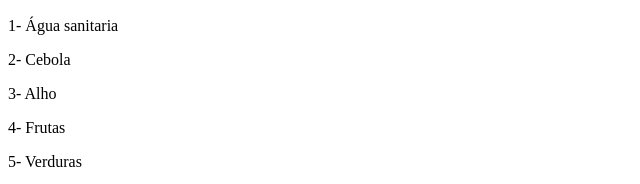
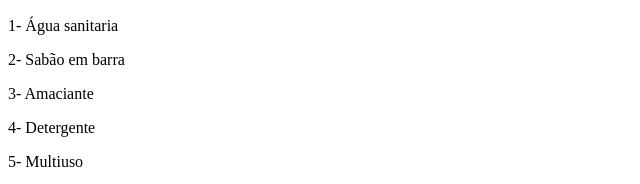
Before and after one commit to Emiliprado20/LISTA-DE-COMPRAS-, a plain HTML site: page index.html in a window 1280 px wide. Shown: the part 1344-1528 px from the top of the page, without its empty margins (0-640 px from the left). Drawn offline with Linux system fonts and the light colour scheme.

Commit message:
Update index.html

```diff
--- a/index.html
+++ b/index.html
@@ -63,14 +63,17 @@
         <h2>PRODUTOS DE LIMPEZA</h2>
         <p class="agua sanitaria">
         <tittle>1- Água sanitaria</tittle> </p>
-        <p class="cebola">
-        <tittle>2- Cebola</tittle> </p>
-        <p class="alho">
-        <tittle>3- Alho</tittle> </p>
-        <p class="frutas">
-        <tittle>4- Frutas</tittle> </p>
-        <p class="verduras">
-        <tittle>5- Verduras</tittle> </p>
+        <p class="sabao em barra">
+        <tittle>2- Sabão em barra</tittle> </p>
+        <p class="amaciante">
+        <tittle>3- Amaciante</tittle> </p>
+        <p class="detergente">
+        <tittle>4- Detergente</tittle> </p>
+        <p class="multiuso">
+        <tittle>5- Multiuso</tittle> </p>
+
+        </h2>
+    </section>
 
 </body>
 </html>
```
